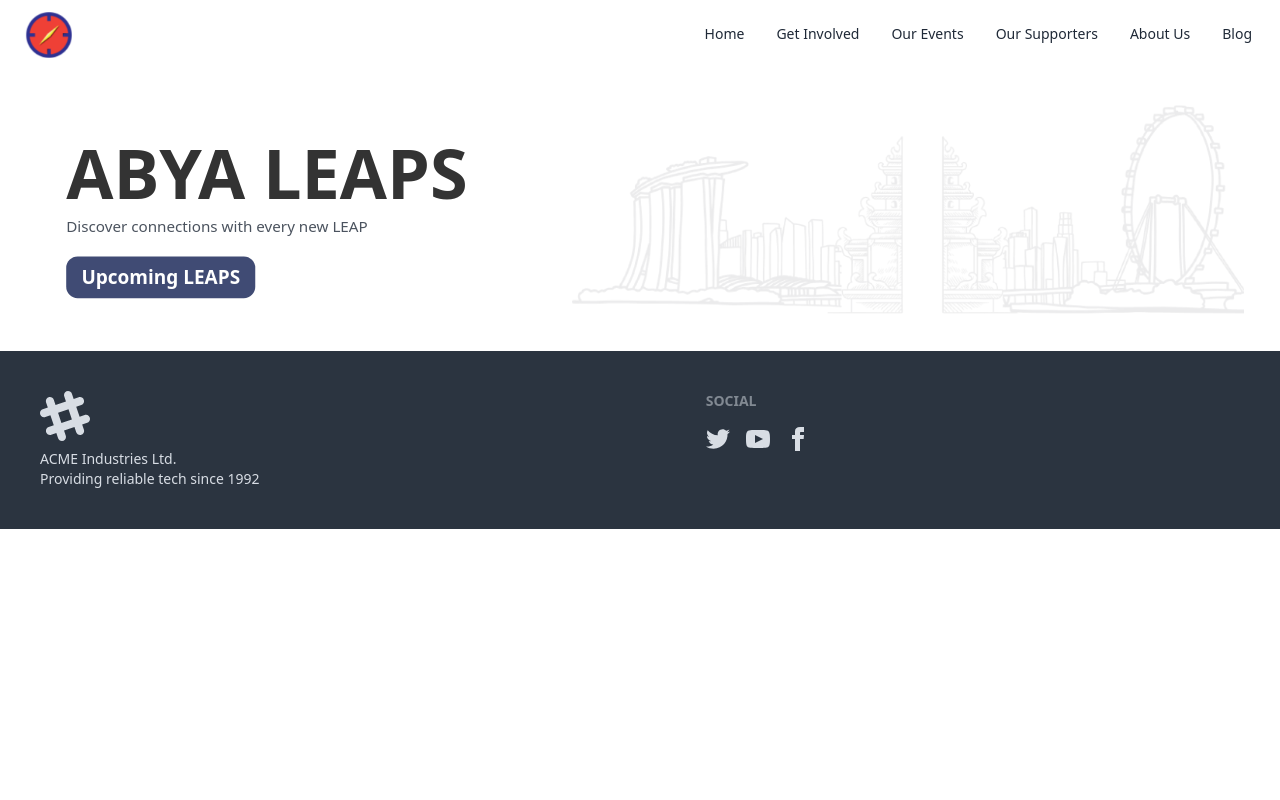
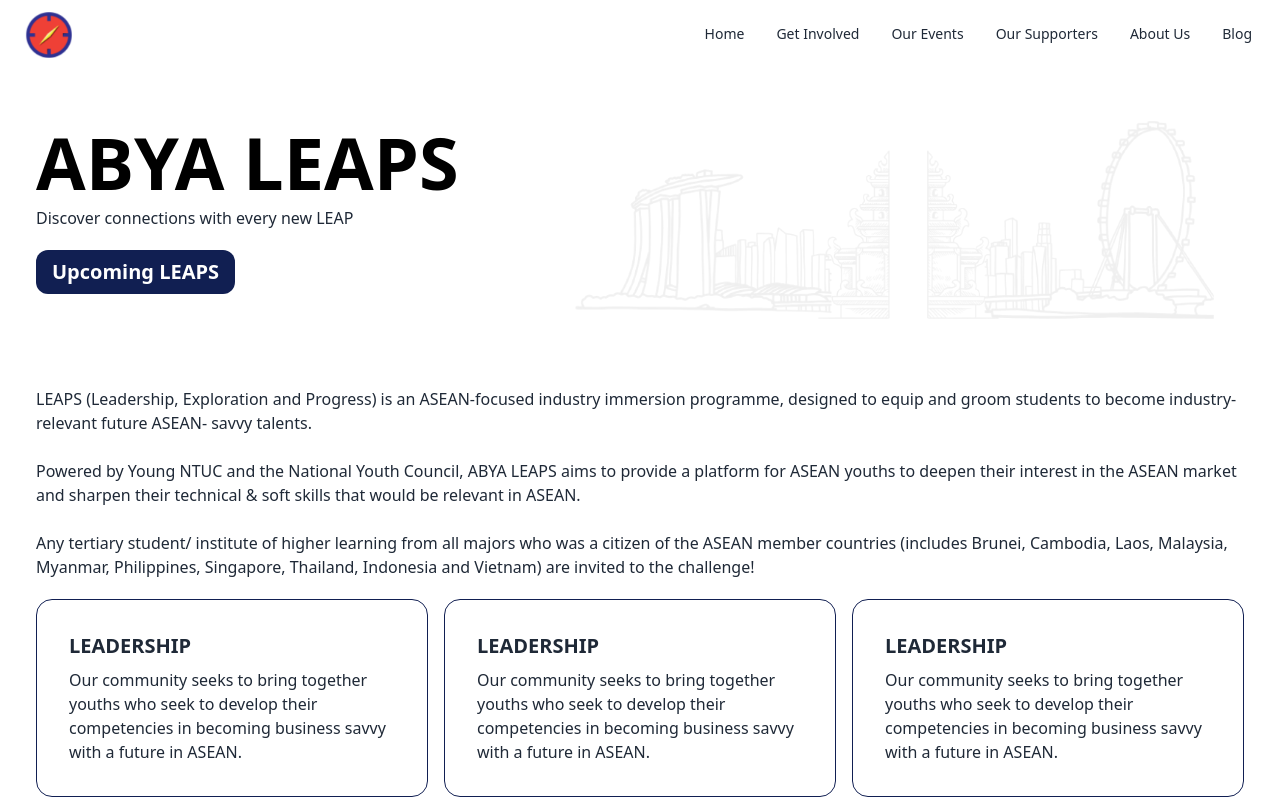
Before and after one commit to aseanbya/ABYAWebsite, a Next.js app: page /event in a window 1280 px wide. Shown: the top 800 px of the page. Built offline with nearby package versions, Linux system fonts and the light colour scheme.

Commit message:
fix: fixed title section

```diff
--- /dev/null
+++ b/src/components/common/PageContentContainer.tsx
@@ -0,0 +1,14 @@
+import { ReactNode } from "react"
+import singaporeAttractionsGrey from "src/assets/singaporeAttractionsGrey.png"
+
+type PageContentContainerProps = {
+    children: ReactNode,
+}
+
+export default function PageContentContainer({ children }: PageContentContainerProps) {
+    return (
+        <div className="p-9 items-center w-full">
+            {children}
+        </div>
+    )
+}
--- a/src/components/common/PageTitleSection.tsx
+++ b/src/components/common/PageTitleSection.tsx
@@ -10,6 +10,12 @@ type PageTitleSectionProps = {
 export default function PageTitleSection({ title, children }: PageTitleSectionProps) {
     return (
         <div className="p-9 stack items-center w-full">
+            <div>
+                <h1 className="text-7xl font-bold text-black pb-2 uppercase ">
+                    {title}
+                </h1>
+                {children}
+            </div>
             <div className="flex justify-between">
                 <div className="w-0 sm:w-1/3"></div>
                 <Image
@@ -18,12 +24,6 @@ export default function PageTitleSection({ title, children }: PageTitleSectionPr
                     className="w-full sm:w-2/3 max-w-2xl"
                 />
             </div>
-            <div>
-                <h1 className="text-7xl font-bold text-black pb-2 uppercase">
-                    {title}
-                </h1>
-                {children}
-            </div>
         </div>
     )
 }
--- a/src/pages/event/index.tsx
+++ b/src/pages/event/index.tsx
@@ -1,3 +1,4 @@
+import PageContentContainer from "~/components/common/PageContentContainer";
 import PageLayout from "~/components/common/PageLayout";
 import PageTitleSection from "~/components/common/PageTitleSection";
 
@@ -26,6 +27,43 @@ export default function event() {
                     <AboutUsButton />
                 </div>
             </PageTitleSection>
+            <PageContentContainer>
+                <div className="pb-5">
+                    <p>
+                        LEAPS (Leadership, Exploration and Progress) is an ASEAN-focused industry immersion programme, designed to equip and groom students to become industry-relevant future ASEAN- savvy talents.
+                    </p>
+                    <br />
+                    <p>
+                        Powered by Young NTUC and the National Youth Council, ABYA LEAPS aims to provide a platform for ASEAN youths to deepen their interest in the ASEAN market and sharpen their technical & soft skills that would be relevant in ASEAN.
+                    </p>
+                    <br />
+                    <p>
+                        Any tertiary student/ institute of higher learning from all majors who was a citizen of the ASEAN member countries (includes Brunei, Cambodia, Laos, Malaysia, Myanmar, Philippines, Singapore, Thailand, Indonesia and Vietnam) are invited to the challenge!
+                    </p>
+                </div>
+                <div className="flex justify-center">
+                    <div className="grid grid-cols-1 lg:grid-cols-3 gap-4">
+                        <div className="border border-brandBlue card max-w-md">
+                            <div className="card-body">
+                                <h2 className="card-title uppercase">Leadership</h2>
+                                <p>Our community seeks to bring together youths who seek to develop their competencies in becoming business savvy with a future in ASEAN.</p>
+                            </div>
+                        </div>
+                        <div className="border border-brandBlue card max-w-md">
+                            <div className="card-body">
+                                <h2 className="card-title uppercase">Leadership</h2>
+                                <p>Our community seeks to bring together youths who seek to develop their competencies in becoming business savvy with a future in ASEAN.</p>
+                            </div>
+                        </div>
+                        <div className="border border-brandBlue card max-w-md">
+                            <div className="card-body">
+                                <h2 className="card-title uppercase">Leadership</h2>
+                                <p>Our community seeks to bring together youths who seek to develop their competencies in becoming business savvy with a future in ASEAN.</p>
+                            </div>
+                        </div>
+                    </div>
+                </div>
+            </PageContentContainer>
         </PageLayout>
     );
 }
```
